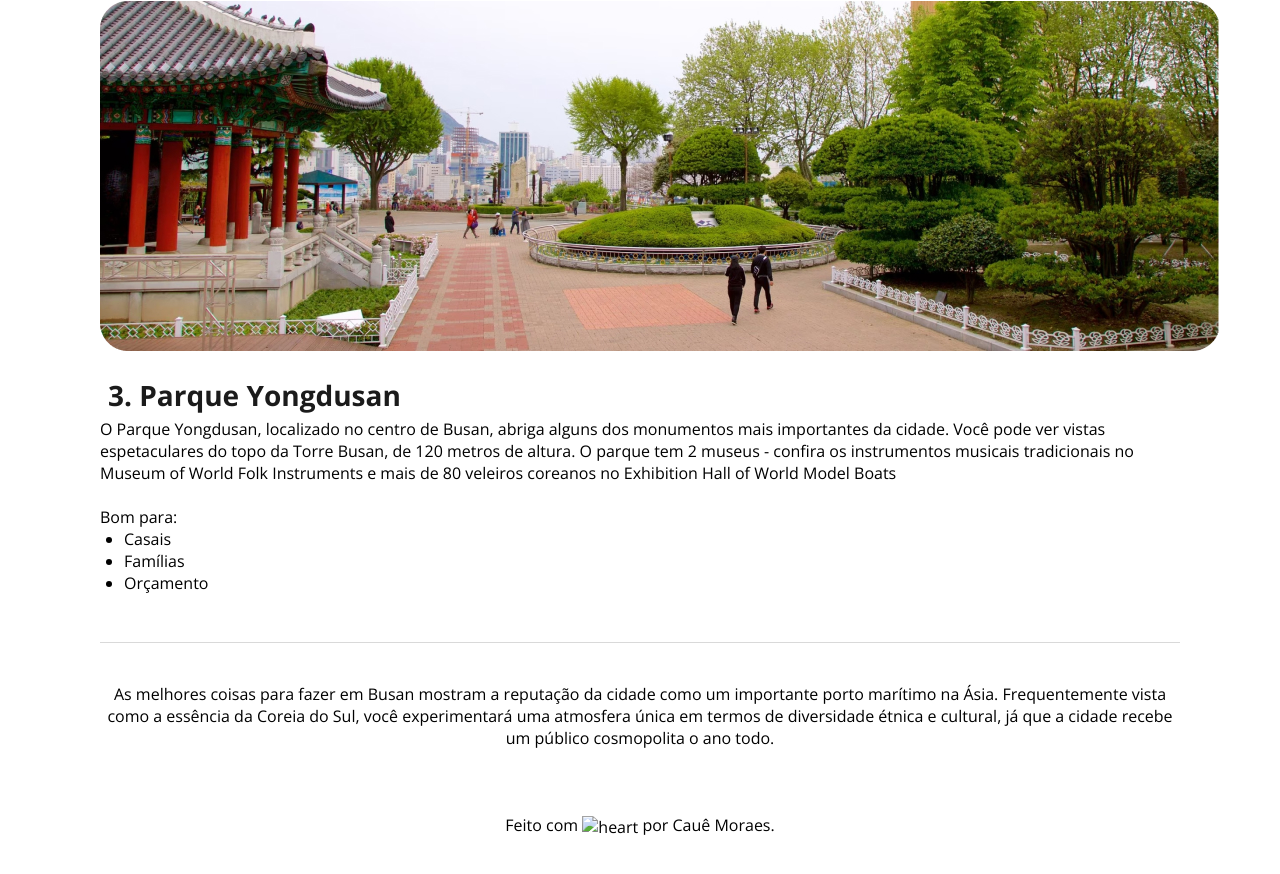
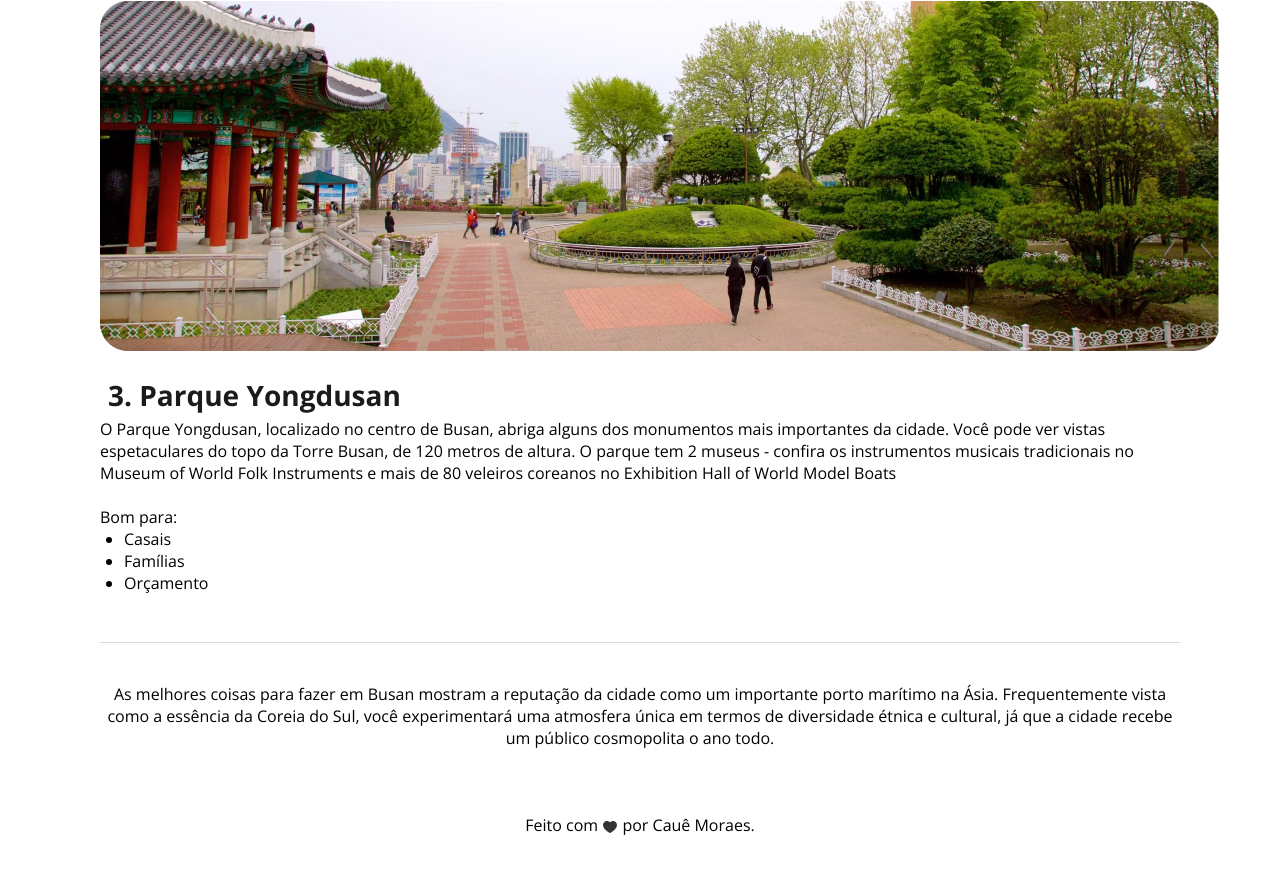
Before and after one commit to cauemmoraes/projeto-turismo-fullstack, a plain HTML site: page index.html in a window 1280 px wide. Shown: the part 2425-3299 px from the top of the page. Drawn offline with nearby package versions, Linux system fonts and the light colour scheme; the site is published under a folder, as on GitHub Pages, so addresses that start at the root find nothing.

Commit message:
correção da imagem footer

```diff
--- a/index.html
+++ b/index.html
@@ -86,7 +86,7 @@
 
         <footer>
             Feito com
-            <img src="/assets/heart-fill.svg" alt="heart">
+            <img src="assets/heart-fill.svg" alt="heart">
             por Cauê Moraes.
         </footer>
     </div>
```
